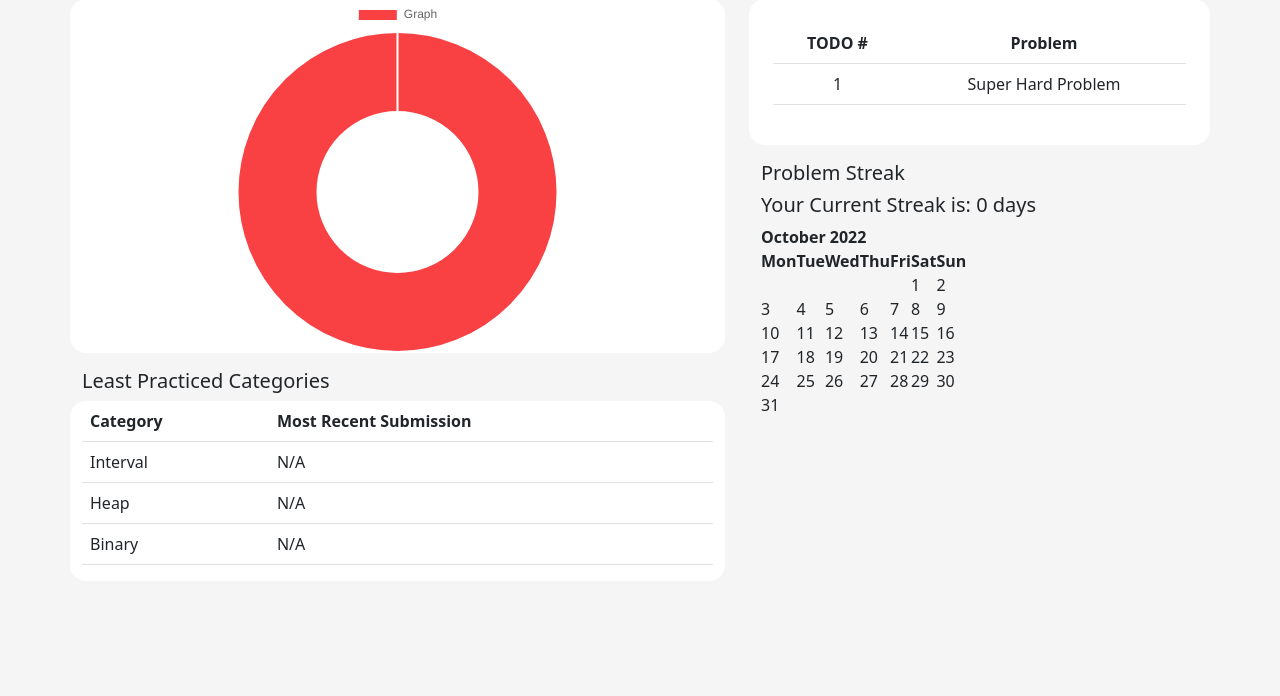
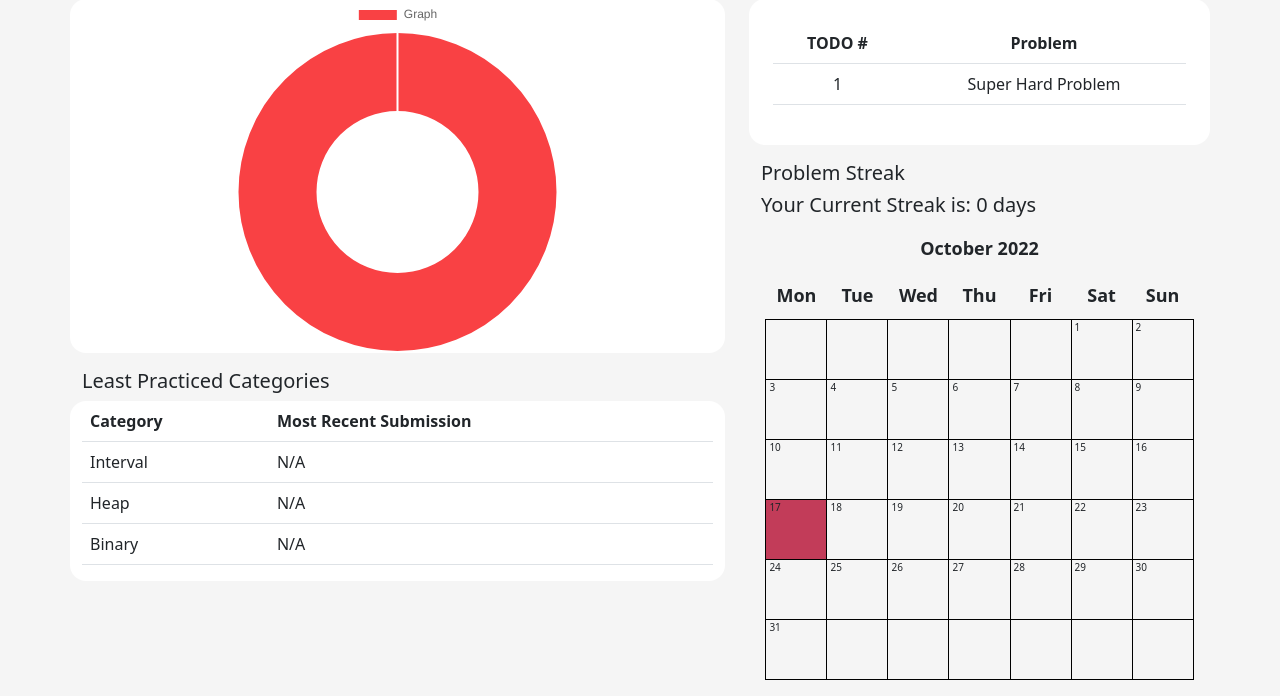
Before and after one commit to AlanChen4/beatcode, a Django app: page / in a window 1280 px wide. Shown: the part 219-915 px from the top of the page. Before the commit the page ends 784 px from the top, so only its background shows below. Run offline with Django 4.2, Linux system fonts and the light colour scheme; a user stored in the database is signed in; data comes from the database, SQL or seed files in the repository; some libraries are stand-ins or nearby versions.

Commit message:
fixed style issue

```diff
--- /dev/null
+++ b/beatcode/beatcodeApp/static/styles.css
@@ -0,0 +1,39 @@
+.calendar {
+    width: 98%;
+    margin: auto;
+    font-size: 13px;
+}
+
+.calendar th {
+    padding: 10px;
+    text-align: center;
+    vertical-align: top;
+    font-size: 18px;
+}
+
+.calendar td {
+    height: 60px;
+    width: 60px;
+    border: black;
+    border-width: 1px;
+    border-style: solid;
+    vertical-align: top;
+}
+
+.calendar td span {
+    text-align: left;
+    margin-top: 0px;
+    font-size: 10px;
+    padding-left: 3px;
+    float: left;
+}
+.today {
+    background-color:rgb(194, 60, 89);
+}
+
+.calender td img {
+    display: block;
+}
+.month {
+    font-size: 18px;
+}
--- a/beatcode/beatcodeApp/templates/beatcodeApp/main.html
+++ b/beatcode/beatcodeApp/templates/beatcodeApp/main.html
@@ -8,7 +8,7 @@
     <title>Beatcode</title>
     <link href="https://cdn.jsdelivr.net/npm/bootstrap@5.2.2/dist/css/bootstrap.min.css" rel="stylesheet"
         integrity="sha384-Zenh87qX5JnK2Jl0vWa8Ck2rdkQ2Bzep5IDxbcnCeuOxjzrPF/et3URy9Bv1WTRi" crossorigin="anonymous">
-    <link rel="stylesheet" type="text/css" href="../../static/css/styles.css">
+    <link rel="stylesheet" href="../../static/styles.css">
 </head>
 
 <body style="background-color: #f5f5f5;">
--- a/beatcode/beatcodeApp/utils.py
+++ b/beatcode/beatcodeApp/utils.py
@@ -21,12 +21,10 @@ class Calendar(HTMLCalendar):
             dayHasSub=len(submissions.filter(sub_date=currentDate))!=0
 
             if datetime.today().date()==currentDate:
-                print("aslkdfjalskdfjalskdfj")
                 return f"<td class='today'><span class='date'>{day}</span></td>"
 
             if dayHasSub:
-
-                return f"<td><span class='date'>{day}</span><img src='static/beatcodeApp/images/beet.png' alt='logo' width='50' height='50'></td>"
+               return f"<td><span class='date'>{day}</span><img src='static/beatcodeApp/images/beet.png' alt='logo' width='50' height='50'></td>"
             return f"<td><span class='date'>{day}</span></td>"
 
         return '<td></td>'
@@ -36,7 +34,7 @@ class Calendar(HTMLCalendar):
         week = ''
         for d, weekday in theweek:
             week += self.formatday(d, submissions)
-        return f'<tr> {week} </tr>'
+        return f'<tr style=" textAlign:center "> {week} </tr>'
 
     # formats a month as a table
     def formatmonth(self):
--- a/beatcode/beatcodeApp/views.py
+++ b/beatcode/beatcodeApp/views.py
@@ -52,7 +52,7 @@ class Home(LoginRequiredMixin, View):
         #Streaks yuh
         d = get_date(self.request.GET.get('day', None))
         cal = Calendar(d.year, d.month)
-        html_cal = cal.formatmonth() #returns cal as a table w new methods
+        html_cal = cal.formatmonth() #returns cal as a table w new methods in utils.py
         context['calendar'] = mark_safe(html_cal)
 
         streak = 0
```
